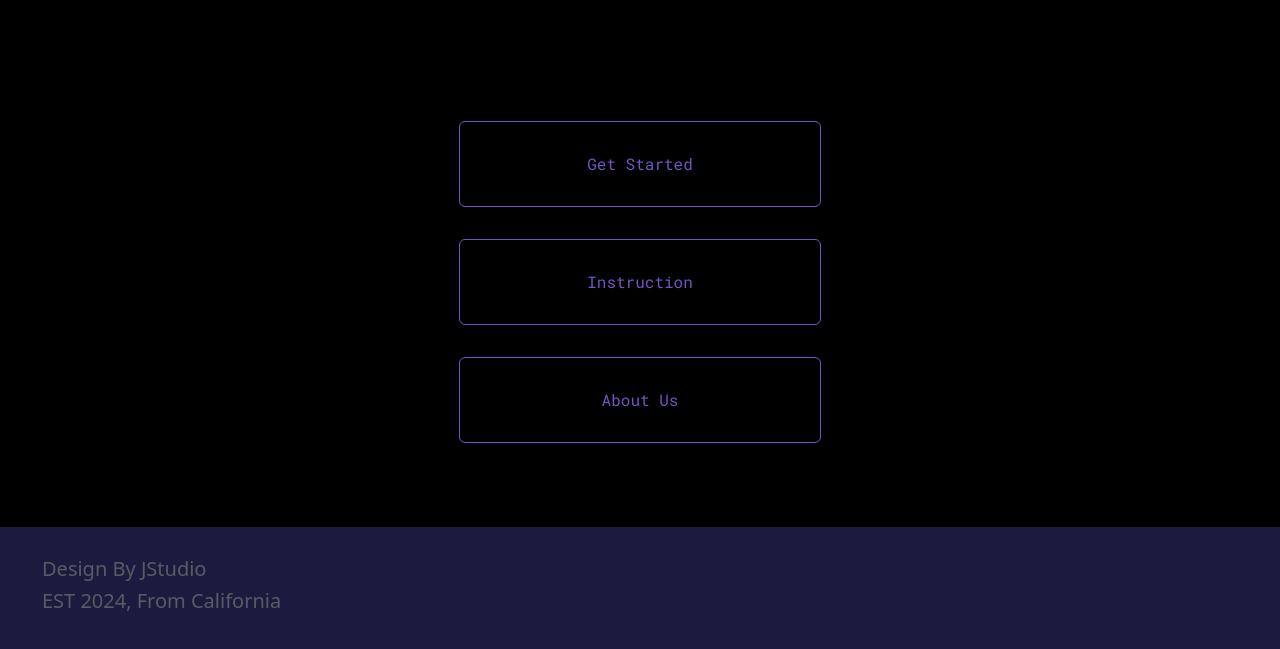
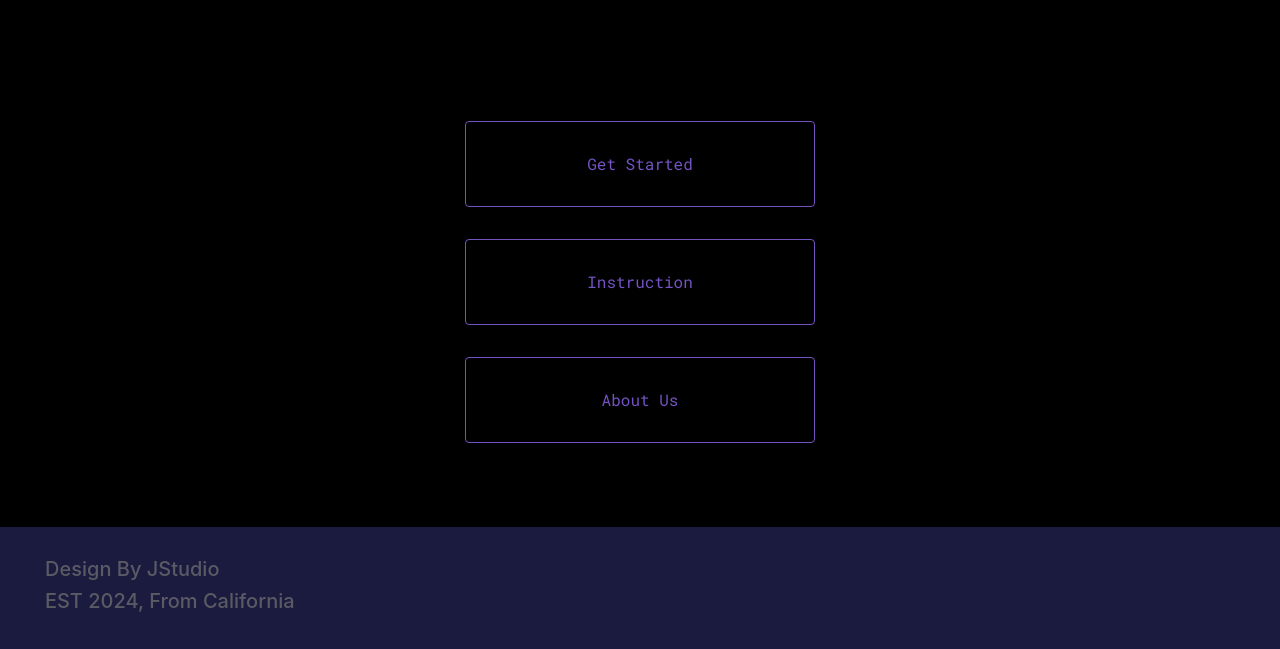
Before and after one commit to Truecoding4life/crytal-collector, a website: page index.html in a window 1280 px wide. Shown: the part 149-798 px from the top of the page. Drawn offline with nearby package versions, Linux system fonts and the light colour scheme.

Commit message:
removed bootstrap node

```diff
--- a/index.html
+++ b/index.html
@@ -5,7 +5,7 @@
     <meta charset="UTF-8">
     <meta name="viewport" content="width=device-width, initial-scale=1.0">
     <link href="https://fonts.googleapis.com/css?family=Roboto+Serif:100,200,300,regular,500,600,700,800,900,100italic,200italic,300italic,italic,500italic,600italic,700italic,800italic,900italic" rel="stylesheet" />
-    <link rel="stylesheet" href="/node_modules/bootstrap/dist/css/bootstrap.min.css" crossorigin="anonymous">
+    <link rel="stylesheet" href="https://cdn.jsdelivr.net/npm/bootstrap@4.3.1/dist/css/bootstrap.min.css" crossorigin="anonymous">
     <link href="https://fonts.googleapis.com/css?family=Roboto+Mono:100,200,300,regular,500,600,700,100italic,200italic,300italic,italic,500italic,600italic,700italic" rel="stylesheet" />
     <link rel="stylesheet" href="style.css">
     <link rel="icon" type="image/png" href="/assets/star/logo1.png">
```
